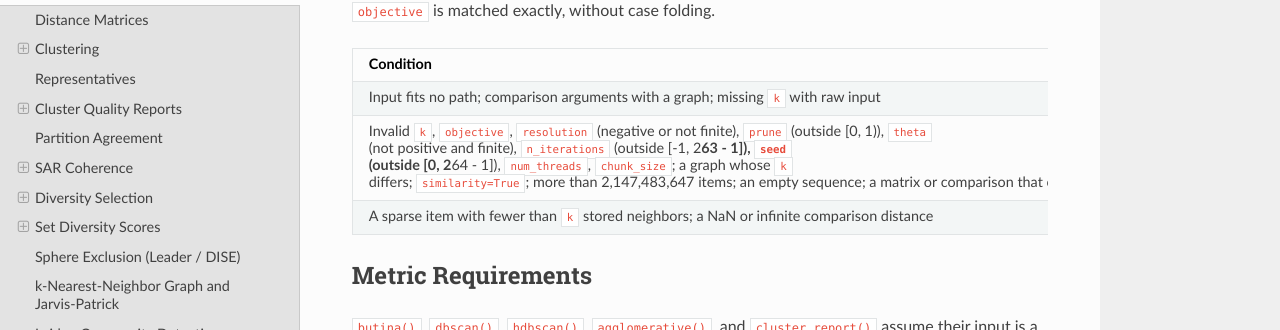
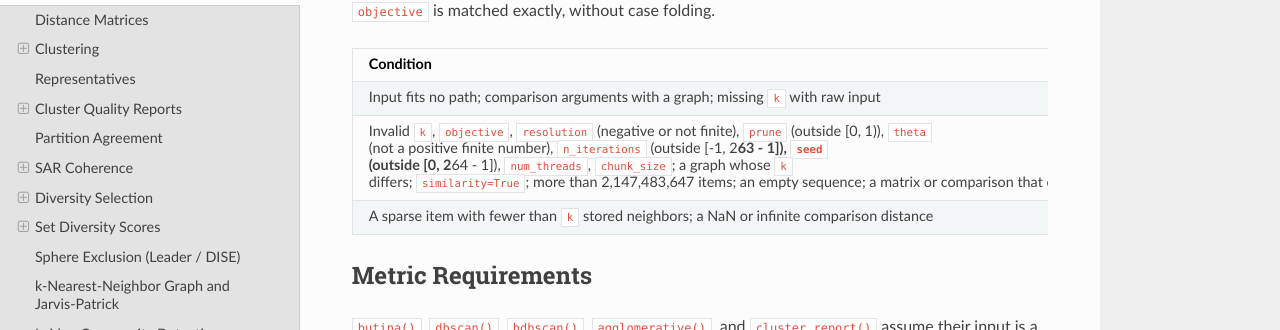
Before and after one commit to scott-arne/oecluster, a Sphinx documentation site: the page built from docs/python-api.md, in a window 1280 px wide and 900 px high, scrolled down 26429 px. Shown: the part 119-449 px from the top of the window. Built offline with Sphinx 7.4.7 and the Read the Docs theme 3.1.0, drawn with Linux system fonts in a browser that asks for light colours; pages that are not in the unit, such as notebooks, are missing from menus; the version number is read from the project's files by our own code.

Commit message:
docs: clarify the leiden theta requirement

```diff
--- a/docs/python-api.md
+++ b/docs/python-api.md
@@ -1292,7 +1292,7 @@ the graph build. `objective` is matched exactly, without case folding.
 | Condition | Exception |
 | --- | --- |
 | Input fits no path; comparison arguments with a graph; missing `k` with raw input | `TypeError` |
-| Invalid `k`, `objective`, `resolution` (negative or not finite), `prune` (outside [0, 1)), `theta` (not positive and finite), `n_iterations` (outside [-1, 2**63 - 1]), `seed` (outside [0, 2**64 - 1]), `num_threads`, `chunk_size`; a graph whose `k` differs; `similarity=True`; more than 2,147,483,647 items; an empty sequence; a matrix or comparison that cannot be ranked | `ValueError` |
+| Invalid `k`, `objective`, `resolution` (negative or not finite), `prune` (outside [0, 1)), `theta` (not a positive finite number), `n_iterations` (outside [-1, 2**63 - 1]), `seed` (outside [0, 2**64 - 1]), `num_threads`, `chunk_size`; a graph whose `k` differs; `similarity=True`; more than 2,147,483,647 items; an empty sequence; a matrix or comparison that cannot be ranked | `ValueError` |
 | A sparse item with fewer than `k` stored neighbors; a NaN or infinite comparison distance | `RuntimeError` |
 
 ## Metric Requirements
```
